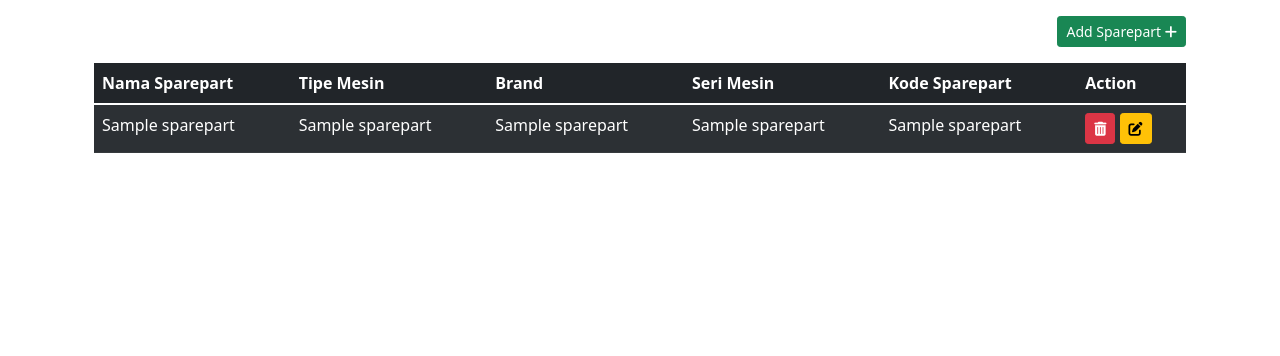
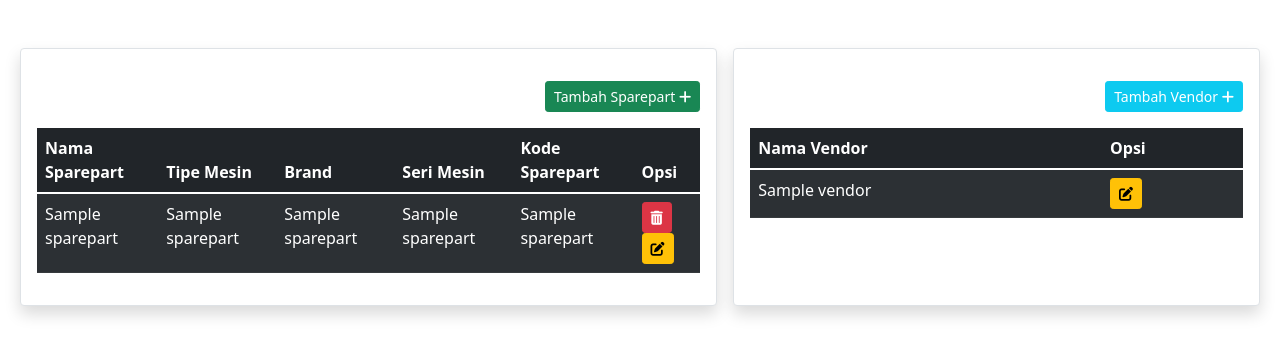
Before and after one commit to ProM113K/Tugas-Akhir_SI-Keluar-Masuk-Barang_Flask, a Flask app: template templates/pusat_data.html in a window 1280 px wide. Shown: the part 56-412 px from the top of the page. Run offline with Flask 2, Linux system fonts and the light colour scheme; the template is opened without the code that fills it: most values are stand-ins (such as "Sample title", 1, 10 or a date in 2020).

Commit message:
Latest update

```diff
--- a/app.py
+++ b/app.py
@@ -65,24 +65,40 @@ def logout():
 
 @app.route('/BRICASH-APP/DataCenter', methods=['GET', 'POST'])
 def data_center():
-    # Show data
-    sql_show = "SELECT * FROM sparepart ORDER BY date_createAt DESC"
+    # Show data sparepart
+    sql_show_sparepart = "SELECT * FROM sparepart ORDER BY date_createAt DESC"
 
     cursor_show = conn.cursor()
-    cursor_show.execute(sql_show)
-
+    cursor_show.execute(sql_show_sparepart)
     sparepart_data = cursor_show.fetchall()
 
-    # Insert data
-    _sparepartName = request.values.get("sparepart_name")
-    _machineType = request.values.get("machine_type")
-    _brand = request.values.get("brand")
-    _machineSeries = request.values.get("machine_series")
-    _sparepartCode = request.values.get("sparepart_code")
+    # Show data vendor
+    sql_show_vendor = "SELECT * FROM vendor ORDER BY vendor_name ASC"
 
-    if request.method == "POST":
+    cursor_show = conn.cursor()
+    cursor_show.execute(sql_show_vendor)
+    vendor_data = cursor_show.fetchall()
+
+    if not session.get('username'):
+        return redirect(url_for('login_page'))
+    else:
+        return render_template('pusat_data.html', sparepart_data=sparepart_data, vendor_data=vendor_data)
+
+
+@app.route("/BRICASH-APP/DataCenter/AddSparepart", methods=["GET", "POST"])
+def add_data_sparepart():
+    if not session.get('username'):
+        return redirect(url_for('login_page'))
+    else:
+        # Insert data sparepart
+        _sparepartName = request.values.get("sparepart_name")
+        _machineType = request.values.get("machine_type")
+        _brand = request.values.get("brand")
+        _machineSeries = request.values.get("machine_series")
+        _sparepartCode = request.values.get("sparepart_code")
+
         sql_insert = "INSERT INTO sparepart VALUES (null, %s, %s, %s, %s, %s, null)"
-        data = (_sparepartName, _machineType.upper(), _brand.upper(), _machineSeries.upper(), _sparepartCode.upper())
+        data = (_sparepartName.upper(), _machineType.upper(), _brand.upper(), _machineSeries.upper(), _sparepartCode.upper())
 
         cursor = conn.cursor()
         cursor.execute(sql_insert, data)
@@ -90,13 +106,8 @@ def data_center():
 
         return redirect(url_for('data_center'))
 
-    if not session.get('username'):
-        return redirect(url_for('login_page'))
-    else:
-        return render_template('pusat_data.html', sparepart_data=sparepart_data)
 
-
-@app.route("/BRICASH-APP/DataCenter/Delete/<_id>")
+@app.route("/BRICASH-APP/DataCenter/DeleteSparepart/<_id>")
 def delete_data_sparepart(_id):
     sql = "DELETE FROM sparepart WHERE id_sparepart = %s"
 
@@ -106,6 +117,58 @@ def delete_data_sparepart(_id):
     conn.commit()
 
     return redirect(url_for("data_center"))
+
+
+@app.route("/BRICASH-APP/DataCenter/UpdateSparepart/<_id>", methods=['GET', 'POST'])
+def update_data_sparepart(_id):
+    # Update data
+    _idTemp = request.values.get('temp_id')
+    _sparepartName = request.values.get("sparepart_name")
+    _machineType = request.values.get("machine_type")
+    _brand = request.values.get("brand")
+    _machineSeries = request.values.get("machine_series")
+    _sparepartCode = request.values.get("sparepart_code")
+
+    sql = "UPDATE sparepart SET sparepart_name=%s, machine_type=%s, brand=%s, machine_series=%s, kd_sparepart=%s WHERE id_sparepart=%s"
+    update_data = (_sparepartName.upper(), _machineType.upper(), _brand.upper(), _machineSeries.upper(), _sparepartCode.upper(), _idTemp)
+    cursor_update = conn.cursor()
+    cursor_update.execute(sql, update_data)
+    conn.commit()
+
+    return redirect(url_for('data_center'))
+
+
+@app.route("/BRICASH-APP/DataCenter/TambahVendor", methods=['GET', 'POST'])
+def add_data_vendor():
+    if not session.get('username'):
+        return redirect(url_for('login_page'))
+    else:
+        # Insert data vendor
+        _vendorName = request.values.get("vendor_name")
+
+        sql_insert = "INSERT INTO vendor VALUES (null, %s)"
+        data = (_vendorName.upper())
+
+        cursor = conn.cursor()
+        cursor.execute(sql_insert, data)
+        conn.commit()
+
+        return redirect(url_for('data_center'))
+
+
+@app.route("/BRICASH-APP/DataCenter/UpdateVendor/<_id>", methods=['GET', 'POST'])
+def update_data_vendor(_id):
+    # Update data
+    _idTemp = request.values.get('temp_id')
+    _vendorName = request.values.get("vendor_name")
+
+    sql = "UPDATE vendor SET vendor_name=%s WHERE id_vendor=%s"
+    update_data = (_vendorName, _idTemp)
+    cursor_update = conn.cursor()
+    cursor_update.execute(sql, update_data)
+    conn.commit()
+
+    return redirect(url_for('data_center'))
 
 
 @app.route('/BRICASH-APP/BarangMasuk')
--- a/templates/base.html
+++ b/templates/base.html
@@ -36,7 +36,8 @@
 
             {% endblock %}
           </h5>
-          <button type="button" class="btn-close btn-danger text-reset" data-bs-dismiss="offcanvas" aria-label="Close"></button>
+          <button type="button" class="btn-close btn-danger text-reset" data-bs-dismiss="offcanvas"
+            aria-label="Close"></button>
         </div>
         <div class="offcanvas-body">
           <ul class="navbar-nav justify-content-end flex-grow-1 pe-3">
--- a/templates/pusat_data.html
+++ b/templates/pusat_data.html
@@ -9,12 +9,12 @@ Pusat Data
 {% endblock %}
 
 {% block content %}
-<div class="container">
-    <!--Add Sparepart here-->
-    <div class="container-fluid">
+<div class="container-fluid d-flex">
+    <!--Sparepart Area-->
+    <div class="container border mx-2 my-5 shadow p-3 mb-5 bg-body rounded">
         <!-- Button add spareparts-->
-        <button class="btn btn-success btn-sm text-white my-3 float-end" data-bs-toggle="modal"
-            data-bs-target="#addModal">Add Sparepart <i class="fa fa-plus"></i></button>
+        <button class="btn btn-success btn-sm text-white my-3 float-end" title="Tambah data sparepart baru"
+            data-bs-toggle="modal" data-bs-target="#addModal">Tambah Sparepart <i class="fa fa-plus"></i></button>
 
         <!-- Modal add spareparts -->
         <div class="modal fade text-dark" id="addModal" data-bs-backdrop="static" data-bs-keyboard="false" tabindex="-1"
@@ -22,35 +22,35 @@ Pusat Data
             <div class="modal-dialog modal-dialog-scrollable">
                 <div class="modal-content">
                     <div class="modal-header">
-                        <h5 class="modal-title" id="exampleModalLabel">Add/Edit Data</h5>
+                        <h5 class="modal-title" id="exampleModalLabel">Tambah Data</h5>
                         <button type="button" class="btn-close" data-bs-dismiss="modal" aria-label="Close"></button>
                     </div>
                     <div class="modal-body">
-                        <form method="post">
+                        <form action="/BRICASH-APP/DataCenter/AddSparepart" method="post">
                             <div class="mb-3">
                                 <label for="sparepart-name" class="col-form-label">Nama Sparepart</label>
-                                <input type="text" class="form-control" name="sparepart_name" id="sparepart-name">
+                                <input type="text" class="form-control" name="sparepart_name" id="sparepart-name" maxlength="40">
                             </div>
                             <div class="mb-3">
                                 <label for="machine-type" class="col-form-label">Tipe Mesin</label>
-                                <input type="text" class="form-control" name="machine_type" id="machine-type">
+                                <input type="text" class="form-control" name="machine_type" id="machine-type" maxlength="10">
                             </div>
                             <div class="mb-3">
                                 <label for="brand" class="col-form-label">Brand</label>
-                                <input type="text" class="form-control" name="brand" id="brand">
+                                <input type="text" class="form-control" name="brand" id="brand" maxlength="20">
                             </div>
                             <div class="mb-3">
                                 <label for="machine-series" class="col-form-label">Seri Mesin</label>
-                                <input type="text" class="form-control" name="machine_series" id="machine-series">
+                                <input type="text" class="form-control" name="machine_series" id="machine-series" maxlength="20">
                             </div>
                             <div class="mb-3">
                                 <label for="sparepart-code" class="col-form-label">Kode Sparepart</label>
-                                <input type="text" class="form-control" name="sparepart_code" id="sparepart-code">
+                                <input type="text" class="form-control" name="sparepart_code" id="sparepart-code" maxlength="10">
                             </div>
                     </div>
                     <div class="modal-footer">
-                        <input type="submit" class="btn btn-success" value="Save">
-                        <button type="button" class="btn btn-danger" data-bs-dismiss="modal">Close</button>
+                        <button type="button" class="btn btn-danger" data-bs-dismiss="modal">Tutup</button>
+                        <input type="submit" class="btn btn-success" value="Simpan">
                     </div>
                     </form>
                 </div>
@@ -59,7 +59,7 @@ Pusat Data
         <!--End Add Sparepart here-->
 
         <!-- Data Table -->
-        <table class="table table-dark table-striped w-100 p-3">
+        <table class="table table-dark table-striped p-3">
             <thead>
                 <tr>
                     <th scope="col" hidden>ID</th>
@@ -68,7 +68,7 @@ Pusat Data
                     <th scope="col">Brand</th>
                     <th scope="col">Seri Mesin</th>
                     <th scope="col">Kode Sparepart</th>
-                    <th scope="col">Action</th>
+                    <th scope="col">Opsi</th>
                 </tr>
             </thead>
             <tbody>
@@ -108,7 +108,7 @@ Pusat Data
                                     <div class="modal-footer">
                                         <button type="button" class="btn btn-secondary"
                                             data-bs-dismiss="modal">Batal</button>
-                                        <a href="/BRICASH-APP/DataCenter/Delete/{{ spareparts[0] }}"><button
+                                        <a href="/BRICASH-APP/DataCenter/DeleteSparepart/{{ spareparts[0] }}"><button
                                                 type="button" class="btn btn-danger">Hapus
                                             </button></a>
                                     </div>
@@ -127,7 +127,7 @@ Pusat Data
                                             aria-label="Close"></button>
                                     </div>
                                     <div class="modal-body">
-                                        <form method="post">
+                                        <form action="/BRICASH-APP/DataCenter/UpdateSparepart/{{ spareparts[0] }}" method="post">
                                             <div class="form-group" hidden>
                                                 <label class="col-form-label">ID:</label>
                                                 <input class="form-control" name="temp_id" type="text"
@@ -137,35 +137,125 @@ Pusat Data
                                                 <label for="sparepart-name" class="col-form-label">Nama
                                                     Sparepart</label>
                                                 <input type="text" class="form-control" name="sparepart_name"
-                                                    id="sparepart-name" value="{{ spareparts[1] }}">
+                                                    id="sparepart-name" value="{{ spareparts[1] }}" maxlength="40">
                                             </div>
                                             <div class="mb-3">
                                                 <label for="machine-type" class="col-form-label">Tipe Mesin</label>
                                                 <input type="text" class="form-control" name="machine_type"
-                                                    id="machine-type" value="{{ spareparts[2] }}">
+                                                    id="machine-type" value="{{ spareparts[2] }}" maxlength="10">
                                             </div>
                                             <div class="mb-3">
                                                 <label for="brand" class="col-form-label">Brand</label>
                                                 <input type="text" class="form-control" name="brand" id="brand"
-                                                    value="{{ spareparts[3] }}">
+                                                    value="{{ spareparts[3] }}" maxlength="20">
                                             </div>
                                             <div class=" mb-3">
                                                 <label for="machine-series" class="col-form-label">Seri Mesin</label>
                                                 <input type="text" class="form-control" name="machine_series"
-                                                    id="machine-series" value="{{ spareparts[4] }}">
+                                                    id="machine-series" value="{{ spareparts[4] }}" maxlength="20">
                                             </div>
                                             <div class=" mb-3">
                                                 <label for="sparepart-code" class="col-form-label">Kode
                                                     Sparepart</label>
                                                 <input type="text" class="form-control" name="sparepart_code"
-                                                    id="sparepart-code" value="{{ spareparts[5] }}">
+                                                    id="sparepart-code" value="{{ spareparts[5] }}" maxlength="10">
                                             </div>
                                             <div class=" modal-footer">
                                                 <button type="button" class="btn btn-danger"
                                                     data-bs-dismiss="modal">Batal</button>
-                                                <a href="/BRICASH-APP/DataCenter/Update/{{ spareparts[0] }}"><button
-                                                        type="button" class="btn btn-success">Simpan
-                                                    </button></a>
+                                                <input type="submit" class="btn btn-success" value="Simpan">
+                                            </div>
+                                        </form>
+                                    </div>
+                                </div>
+                            </div>
+                        </div>
+                    </td>
+                </tr>
+                {% endfor %}
+            </tbody>
+        </table>
+    </div>
+
+    <!--Vendor Area-->
+    <div class="container border mx-2 w-75 my-5 shadow p-3 mb-5 bg-body rounded">
+        <!-- Button add vendor-->
+        <button class="btn btn-info btn-sm text-white my-3 float-end" title="Tambah data vendor baru"
+            data-bs-toggle="modal" data-bs-target="#addModalVendor">Tambah Vendor <i class="fa fa-plus"></i></button>
+
+        <!-- Modal add vendor -->
+        <div class="modal fade text-dark" id="addModalVendor" data-bs-backdrop="static" data-bs-keyboard="false"
+            tabindex="-1" aria-hidden="true">
+            <div class="modal-dialog modal-dialog-scrollable">
+                <div class="modal-content">
+                    <div class="modal-header">
+                        <h5 class="modal-title" id="exampleModalLabel">Tambah Data</h5>
+                        <button type="button" class="btn-close" data-bs-dismiss="modal" aria-label="Close"></button>
+                    </div>
+                    <div class="modal-body">
+                        <form action="/BRICASH-APP/DataCenter/TambahVendor" method="post">
+                            <div class="mb-3">
+                                <label for="vendor-name" class="col-form-label">Nama Vendor</label>
+                                <input type="text" class="form-control" name="vendor_name" id="vendor-name" maxlength="50">
+                            </div>
+                    </div>
+                    <div class="modal-footer">
+                        <button type="button" class="btn btn-danger" data-bs-dismiss="modal">Tutup</button>
+                        <input type="submit" class="btn btn-success" value="Simpan">
+                    </div>
+                    </form>
+                </div>
+            </div>
+        </div>
+        <!--End Add vendor here-->
+
+        <!-- Data Table -->
+        <table class="table table-dark table-striped p-3">
+            <thead>
+                <tr>
+                    <th scope="col" hidden>ID</th>
+                    <th scope="col">Nama Vendor</th>
+                    <th scope="col">Opsi</th>
+                </tr>
+            </thead>
+            <tbody>
+                {% for vendor in vendor_data %}
+                <tr>
+                    <td hidden>{{ vendor[0] }}</td>
+                    <td>{{ vendor[1] }}</td>
+                    <td>
+                        <!-- Button edit modal -->
+                        <button type="button" class="btn btn-sm btn-outline btn-warning" data-bs-toggle="modal"
+                            data-bs-target="#editModalVendor-{{ vendor[0] }}">
+                            <i class="fa fa-edit"></i></button>
+
+                        <!-- Modal Edit -->
+                        <div class="modal fade text-dark" data-bs-backdrop="static" data-bs-keyboard="false"
+                            id="editModalVendor-{{ vendor[0] }}" tabindex="-1" aria-hidden="true">
+                            <div class="modal-dialog modal-dialog-scrollable">
+                                <div class="modal-content">
+                                    <div class="modal-header">
+                                        <h5 class="modal-title text-dark" id="modalEditData">Edit data</h5>
+                                        <button type="button" class="btn-close" data-bs-dismiss="modal"
+                                            aria-label="Close"></button>
+                                    </div>
+                                    <div class="modal-body">
+                                        <form action="/BRICASH-APP/DataCenter/UpdateVendor/{{ vendor[0] }}" method="post">
+                                            <div class="form-group" hidden>
+                                                <label class="col-form-label">ID:</label>
+                                                <input class="form-control" name="temp_id" type="text"
+                                                    value="{{ vendor[0] }}">
+                                            </div>
+                                            <div class="mb-3">
+                                                <label for="vendor-name" class="col-form-label">Nama
+                                                    Sparepart</label>
+                                                <input type="text" class="form-control" name="vendor_name"
+                                                    id="vendor-name" value="{{ vendor[1] }}" maxlength="50">
+                                            </div>
+                                            <div class=" modal-footer">
+                                                <button type="button" class="btn btn-danger"
+                                                    data-bs-dismiss="modal">Batal</button>
+                                                <input type="submit" class="btn btn-success" value="Simpan">
                                             </div>
                                         </form>
                                     </div>
```
Also changed, not shown: templates/barang_masuk.html (+4 -4 lines).
